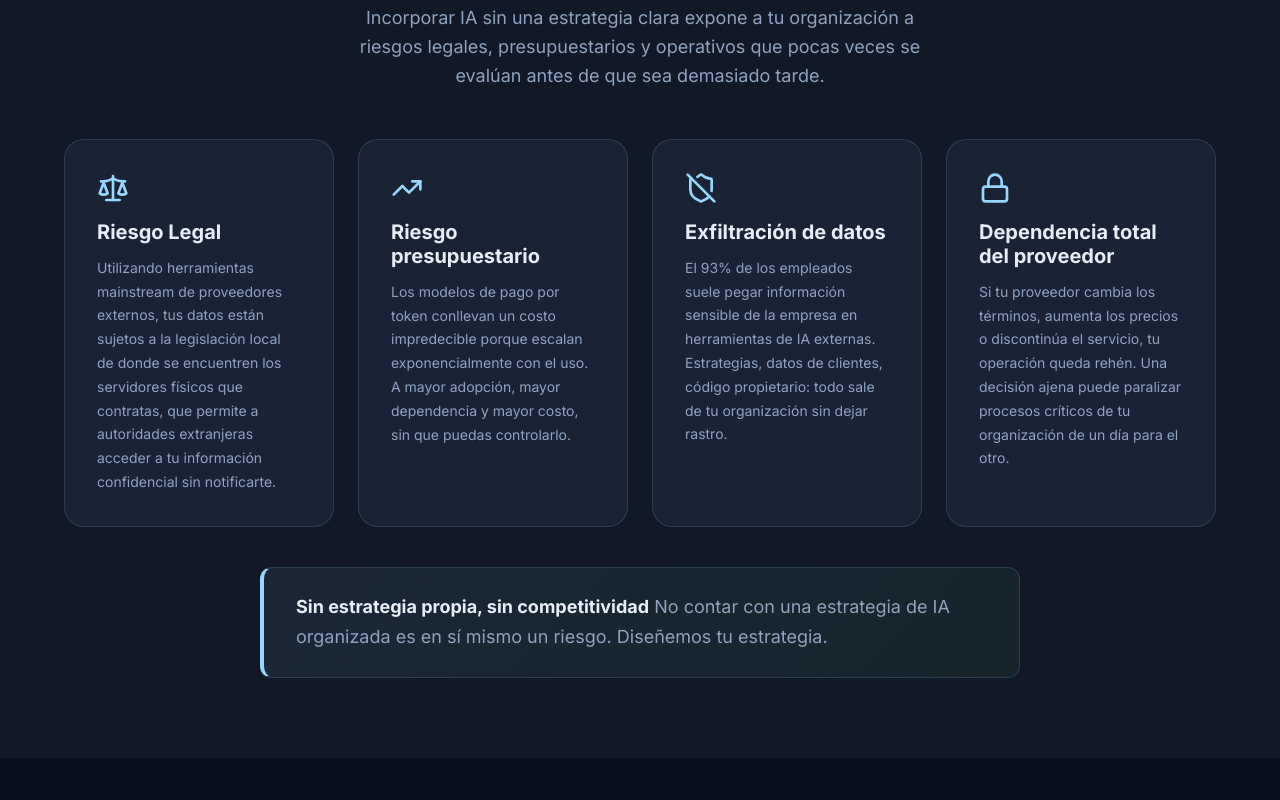
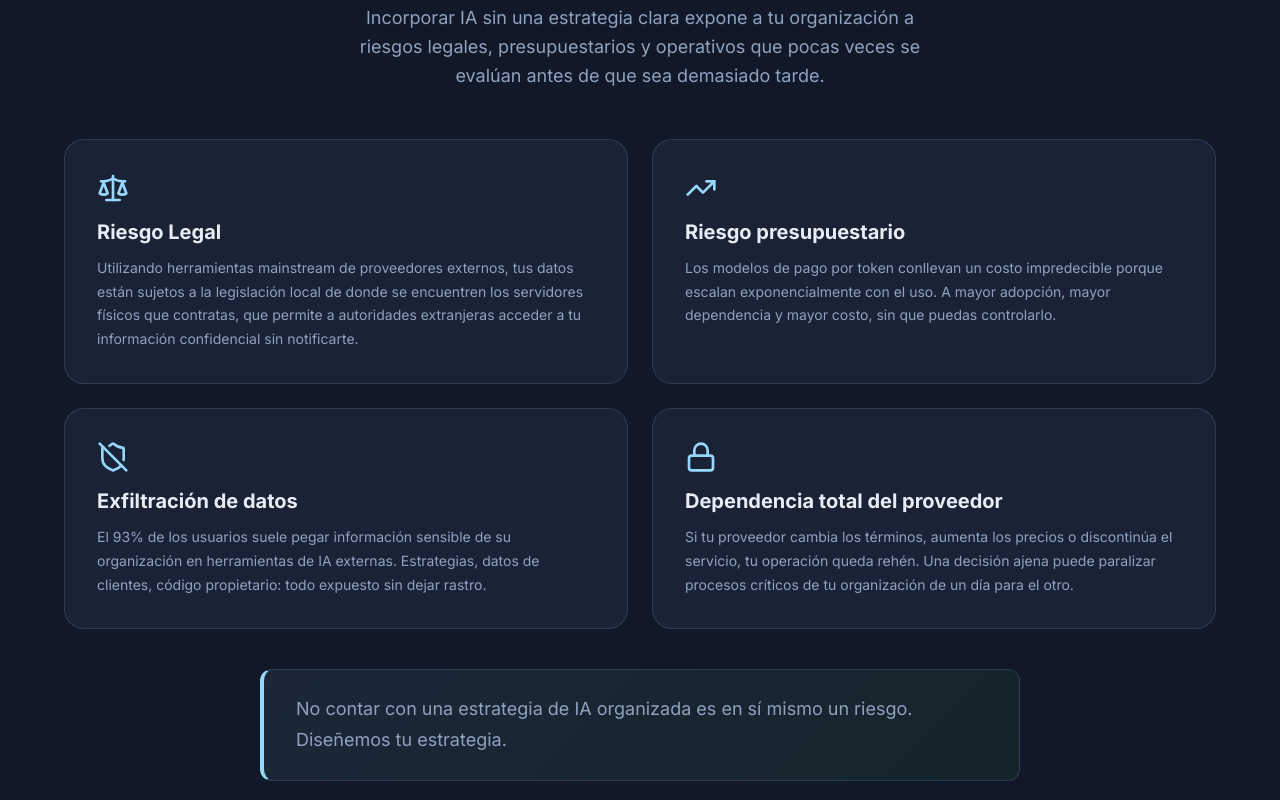
Before and after one commit to nicolasdimarco/GenIA, a React (Vite) app: page / in a window 1280 px wide. Shown: the part 980-1780 px from the top of the page. Built offline with nearby package versions, Linux system fonts and the light colour scheme.

Commit message:
fix(problema): titulos en una sola linea con grid de 2 columnas

```diff
--- a/src/components/Benefits.jsx
+++ b/src/components/Benefits.jsx
@@ -4,29 +4,29 @@ import './Benefits.css'
 const USE_CASES = [
   {
     Icon: LuFileText,
-    title: 'Registros Cívicos',
-    description: 'Automatización de trámites ciudadanos con OCR avanzado y validación de identidad biométrica local. Procesamiento de documentos sin exposición a servicios externos.',
+    title: 'Instituciones',
+    description: 'Mejorar la atención ciudadana, agilizar trámites y optimizar procesos internos. Alertas tempranas y mejoras de planificación.',
     color: 'green',
-    tag: 'Estado · Municipios',
+    tag: 'Gobierno · Instituciones',
   },
   {
     Icon: LuActivity,
     title: 'Salud y Obras Sociales',
-    description: 'Auditoría médica inteligente y control de sobreprestación para blindar los recursos. Historial clínico consultable bajo jurisdicción local y cumplimiento normativo total.',
+    description: 'Implementación de modelos de visión artificial y NLP para la validación automática de recetas y órdenes médicas electrónicas. Predicción de Demanda y Recursos. Asistentes de profesionales.',
     color: 'blue',
-    tag: 'Hospitales · OOSS',
+    tag: 'Salud · OOSS',
   },
   {
     Icon: LuReceipt,
-    title: 'Jubilaciones y Pensiones',
-    description: 'Cálculos actuariales dinámicos y combate al fraude de "pensionistas fantasma". IA que procesa datos sensibles sin que ningún byte cruce fronteras.',
+    title: 'Jubilación y Pensión',
+    description: ' Gestión Inteligente de Expedientes Previsionales y detección de fraude: Agentes de IA que clasifican y priorizan solicitudes y detectan duplicidades o inconsistencias en los aportes de forma automática.',
     color: 'green',
     tag: 'ANSES · Cajas',
   },
   {
     Icon: LuServer,
-    title: 'Sistemas Legado',
-    description: 'Modernización de lógica en COBOL/DB2 sin que el código salga de tu red. Documentación automática, refactorización asistida y migración controlada.',
+    title: 'Área administrativa',
+    description: 'Procesar facturas, recibos y liquidaciones de gastos consume gran parte del tiempo de los equipos administrativos. La IA permite la lectura inteligente de comprobantes, extrayendo datos críticos como CUIT, fechas e importes de manera multiformato, vinculando automáticamente esta información con los sistemas de gestión (ERP) de la organización.',
     color: 'blue',
     tag: 'Banca · Industria',
   },
--- a/src/components/CTA.jsx
+++ b/src/components/CTA.jsx
@@ -45,7 +45,7 @@ export default function CTA() {
           <div className="cta__pitch">
             <span className="badge badge--green">Diseñá tu Estrategia</span>
             <h2 id="cta-heading">
-              La autonomía digital de tu organización comienza con un diagnóstico
+              Es el momento de pasar de la dependencia tecnológica a la elección estratégica.
             </h2>
             <p>
               Evaluamos juntos tus procesos, infraestructura y necesidades. Construimos
@@ -55,7 +55,7 @@ export default function CTA() {
 
             <ul className="cta__perks" aria-label="Qué incluye el primer contacto">
               {[
-                'Diagnóstico de AI Readiness sin costo',
+                'Diagnóstico de AI Readiness',
                 'Propuesta de stack personalizado para tu infraestructura',
                 'Estimación real de ROI y tiempo de break-even',
                 'Arquitectos de IA de frontera como socios estratégicos',
--- a/src/components/Problem.css
+++ b/src/components/Problem.css
@@ -4,7 +4,7 @@
 
 .problem__grid {
   display: grid;
-  grid-template-columns: repeat(auto-fit, minmax(260px, 1fr));
+  grid-template-columns: repeat(auto-fit, minmax(420px, 1fr));
   gap: 1.5rem;
   margin-bottom: 2.5rem;
 }
@@ -34,6 +34,7 @@
   font-weight: 700;
   margin-bottom: 0.75rem;
   color: var(--color-text);
+  white-space: nowrap;
 }
 
 .problem__desc {
--- a/src/components/Problem.jsx
+++ b/src/components/Problem.jsx
@@ -18,7 +18,7 @@ const PROBLEMS = [
     Icon: LuShieldOff,
     title: 'Exfiltración de datos',
     description:
-      'El 93% de los empleados suele pegar información sensible de la empresa en herramientas de IA externas. Estrategias, datos de clientes, código propietario: todo sale de tu organización sin dejar rastro.',
+      'El 93% de los usuarios suele pegar información sensible de su organización en herramientas de IA externas. Estrategias, datos de clientes, código propietario: todo expuesto sin dejar rastro.',
   },
   {
     Icon: LuLock,
@@ -59,7 +59,7 @@ export default function Problem() {
 
         <div className="problem__callout" role="note">
           <p>
-            <strong>Sin estrategia propia, sin competitividad</strong> No contar con una estrategia de IA organizada es en sí mismo un riesgo. Diseñemos tu estrategia.
+            No contar con una estrategia de IA organizada es en sí mismo un riesgo. Diseñemos tu estrategia.
           </p>
         </div>
       </div>
```
